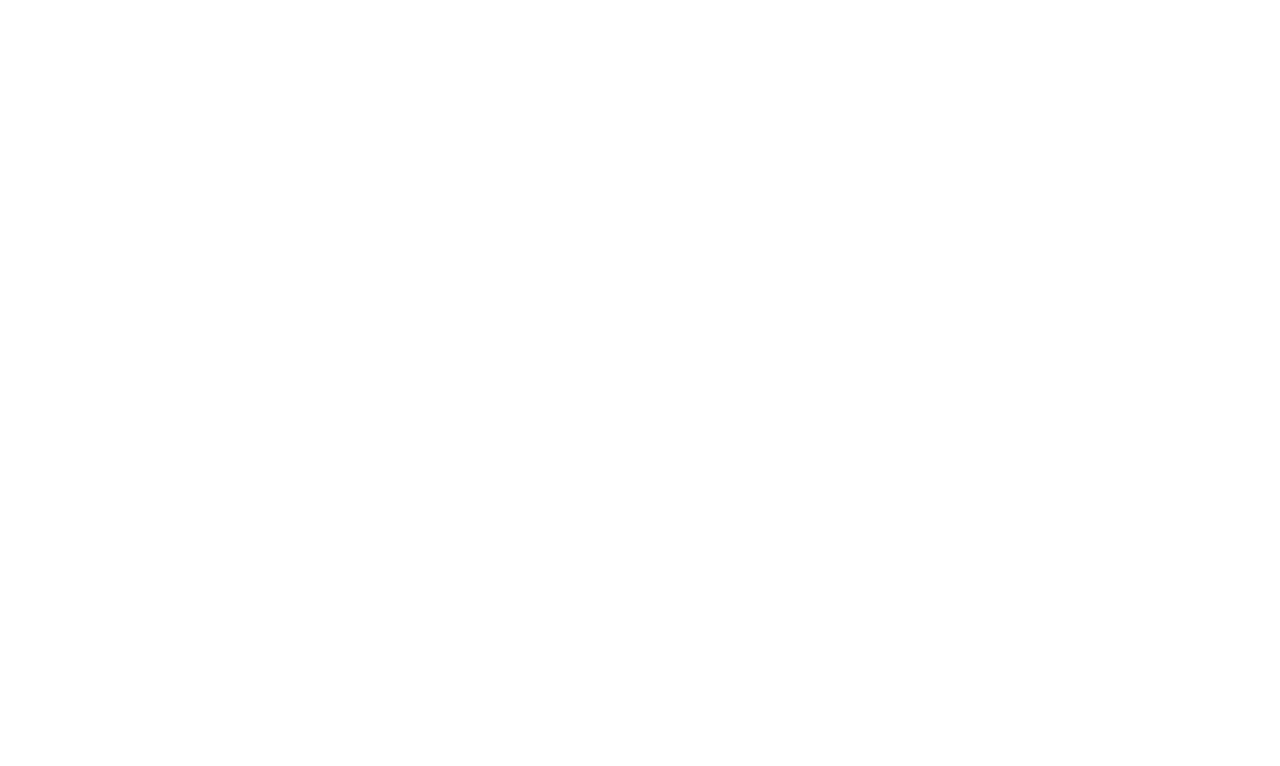
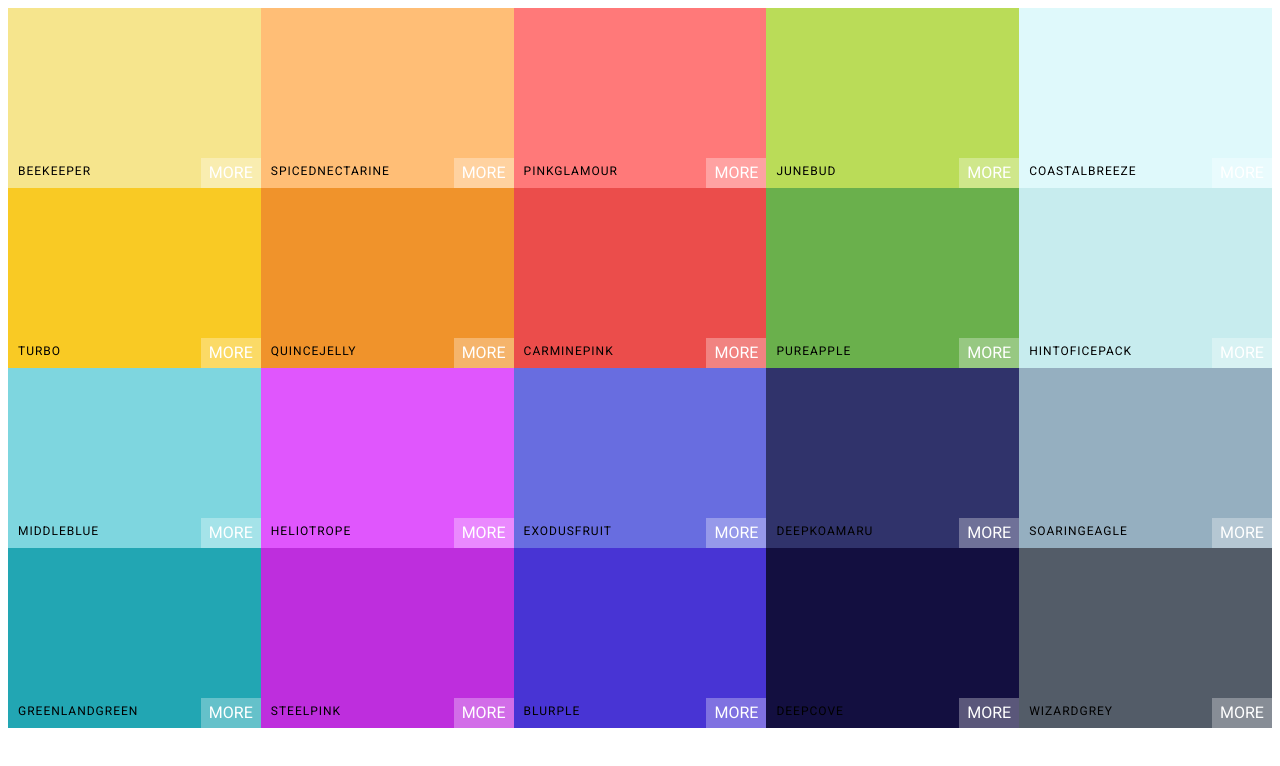
Before and after one commit to ThomasHerold/Color-Picker-Project, a React (Create React App) app: page / in a window 1280 px wide. Shown: the top 766 px of the page. Built offline with nearby package versions, Linux system fonts and the light colour scheme.

Commit message:
Add palette and color box components

```diff
--- a/package.json
+++ b/package.json
@@ -8,6 +8,7 @@
     "@testing-library/react": "^9.5.0",
     "@testing-library/user-event": "^7.2.1",
     "react": "^16.13.1",
+    "react-copy-to-clipboard": "^5.0.2",
     "react-dom": "^16.13.1",
     "react-scripts": "3.4.3"
   },
--- a/public/index.html
+++ b/public/index.html
@@ -10,6 +10,7 @@
       content="Web site created using create-react-app"
     />
     <link rel="apple-touch-icon" href="%PUBLIC_URL%/logo192.png" />
+    <link href="https://fonts.googleapis.com/css2?family=Roboto&display=swap" rel="stylesheet">
     <!--
       manifest.json provides metadata used when your web app is installed on a
       user's mobile device or desktop. See https://developers.google.com/web/fundamentals/web-app-manifest/
--- /dev/null
+++ b/src/components/Colorbox.js
@@ -0,0 +1,25 @@
+import React, { Component } from 'react';
+import { CopyToClipboard } from 'react-copy-to-clipboard';
+import "../styles/colorBox.css";
+
+class Colorbox extends Component {
+    render() {
+    const { background, name } = this.props;
+
+    return (
+    <CopyToClipboard text={background}>
+        <div style={{ background: background }} className="ColorBox">
+            <div className="copy-container">
+            <div className="box-content">
+                <span>{name}</span>
+            </div>
+            <button className="copy-button">Copy</button>
+            </div>
+            <span className="see-more">More</span>
+        </div>
+    </CopyToClipboard>
+    );
+    }
+}
+
+export default Colorbox;
--- a/src/components/Palette.js
+++ b/src/components/Palette.js
@@ -1,15 +1,20 @@
 import React, { Component } from 'react'
+import ColorBox from './Colorbox';
+import "../styles/palette.css";
 
 class Palette extends Component {
     render() {
-        return (
-            <div className="Palette">
-            {/* Navbar goes here */}
-                <div className="Palette-colors">
-                    {/* bunch of color boxes */}
-                </div>
-            {/* Footer */}
-            </div>
+
+        const colorBoxes = this.props.colors.map(color => (
+            <ColorBox background={color.color} name={color.name} />
+        ));
+
+    return (
+        <div className="Palette">
+        {/* Navbar goes here */}
+            <div className="Palette-colors">{colorBoxes}</div>
+        {/* Footer */}
+        </div>
         );
     }
 }
--- /dev/null
+++ b/src/styles/colorBox.css
@@ -0,0 +1,64 @@
+/* 5 across, 4 rows */
+.ColorBox {
+    width: 20%;
+    height: 25%;
+    margin: 0 auto;
+    display: inline-block;
+    position: relative;
+    cursor: pointer;
+    vertical-align: top;
+}
+
+/* position offset due to width and height can be calculated by halving width and height for margin values */
+.copy-button {
+   width: 100px;
+   height: 30px;
+   position: absolute;
+   display: inline-block;
+   top: 50%;
+   left: 50%;
+   margin-left: -50px;
+   margin-top: -15px;
+   text-align: center;
+   outline: none;
+   background: rgba(255, 255, 255, 0.3);
+   font-size: 1rem;
+   line-height: 30px;
+   color: white;
+   text-transform: uppercase;
+   border: none;
+   opacity: 0;
+}
+
+/* Syntax means when hovering over the color box, style the copy-button class */
+.ColorBox:hover .copy-button {
+    opacity: 1;
+    transition: 0.5s;
+}
+
+.box-content {
+    position: absolute;
+    width: 100%;
+    left: 0px;
+    bottom: 0px;
+    padding: 10px;
+    color: black;
+    letter-spacing: 1px;
+    text-transform: uppercase;
+    font-size: 12px;
+}
+
+.see-more {
+    background: rgba(255, 255, 255, 0.3);
+    position: absolute;
+    border: none;
+    right: 0px;
+    bottom: 0px;
+    color: white;
+    width: 60px;
+    height: 30px;
+    line-height: 30px;
+    text-transform: uppercase;
+    text-align: center;
+    font-size: "8px";
+}
--- /dev/null
+++ b/src/styles/palette.css
@@ -0,0 +1,9 @@
+.Palette {
+    height: 100vh;
+    font-family: 'Roboto', sans-serif;
+}
+
+/* 90% height relative to it's parent since it is nested under the Palette class in Palette.js */
+.Palette-colors {
+    height: 90%;
+}
```
Also changed, not shown: 1 other file (tests, documents, lock files or other folders).
